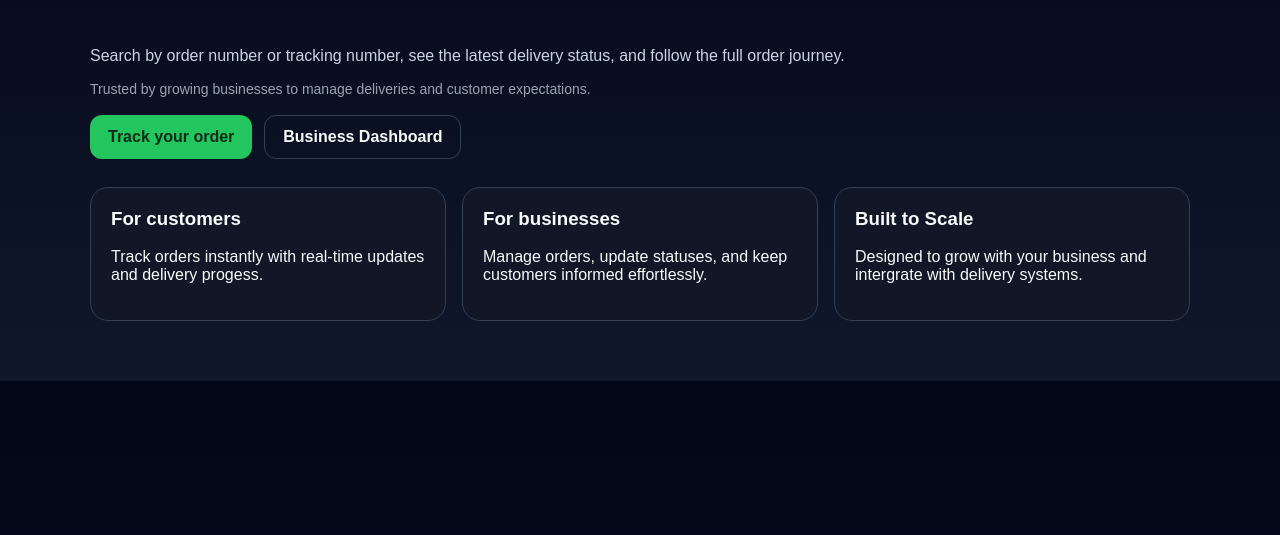
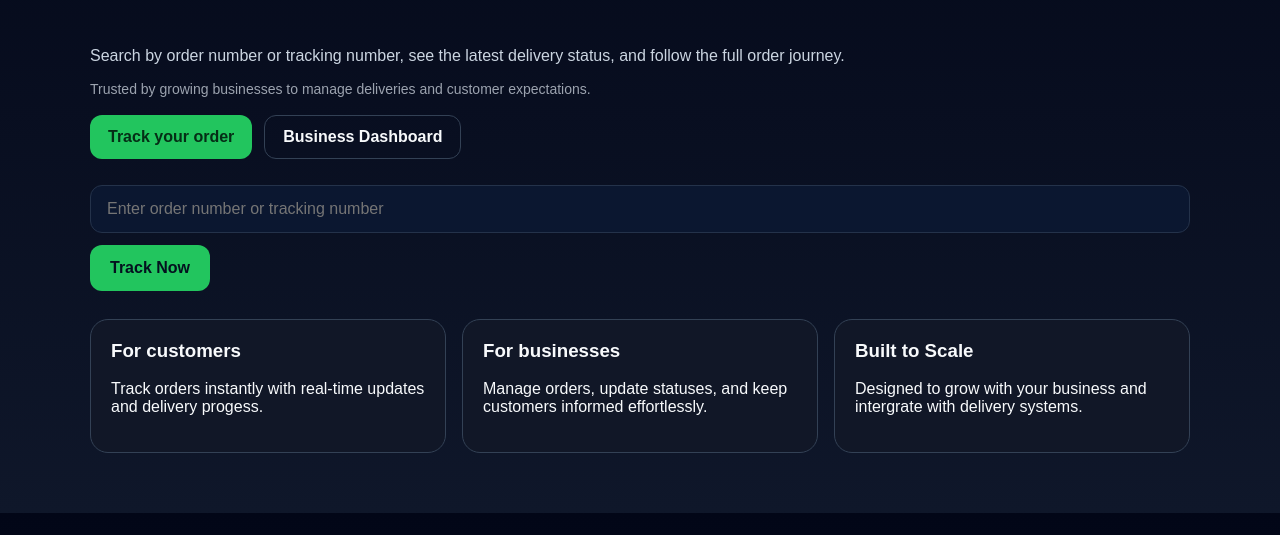
Before and after one commit to Akhona518/where-is-my-order, a Flask app: page / in a window 1280 px wide. Shown: the part 265-800 px from the top of the page. Run offline with Flask 3, Linux system fonts and the light colour scheme.

Commit message:
Update home.html

```diff
--- a/templates/home.html
+++ b/templates/home.html
@@ -15,6 +15,20 @@ Trusted by growing businesses to manage deliveries and customer expectations.
             <a class="btn" href="{{ url_for('track_order') }}">Track your order</a>
             <a class="btn btn-secondary" href="{{ url_for('admin_login') }}">Business Dashboard</a>
         </div>
+        <form action="{{ url_for('track_order') }}" method="get" style="margin-top: 18px; display: flex; gap: 12px; flex-wrap: wrap;">
+    <input
+        type="text"
+        name="query"
+        placeholder="Enter order number or tracking number"
+        style="padding: 14px 16px; min-width: 320px; border-radius: 12px; border: 1px solid #24324a; background: #0b1730; color: white;"
+    >
+    <button
+        type="submit"
+        style="padding: 14px 20px; border: none; border-radius: 12px; background: #22c55e; color: #04111f; font-weight: 700; cursor: pointer;"
+    >
+        Track Now
+    </button>
+</form>
     </div>
 </section>
 
```
